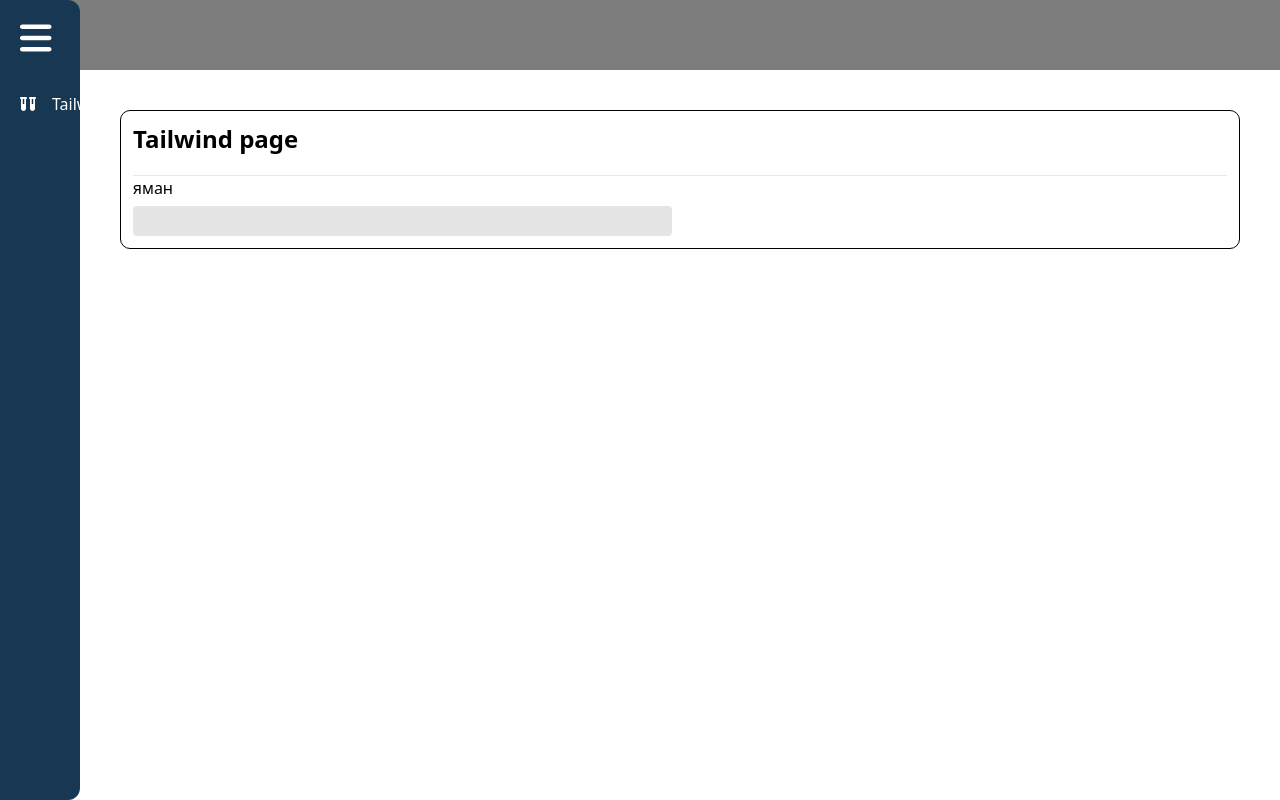
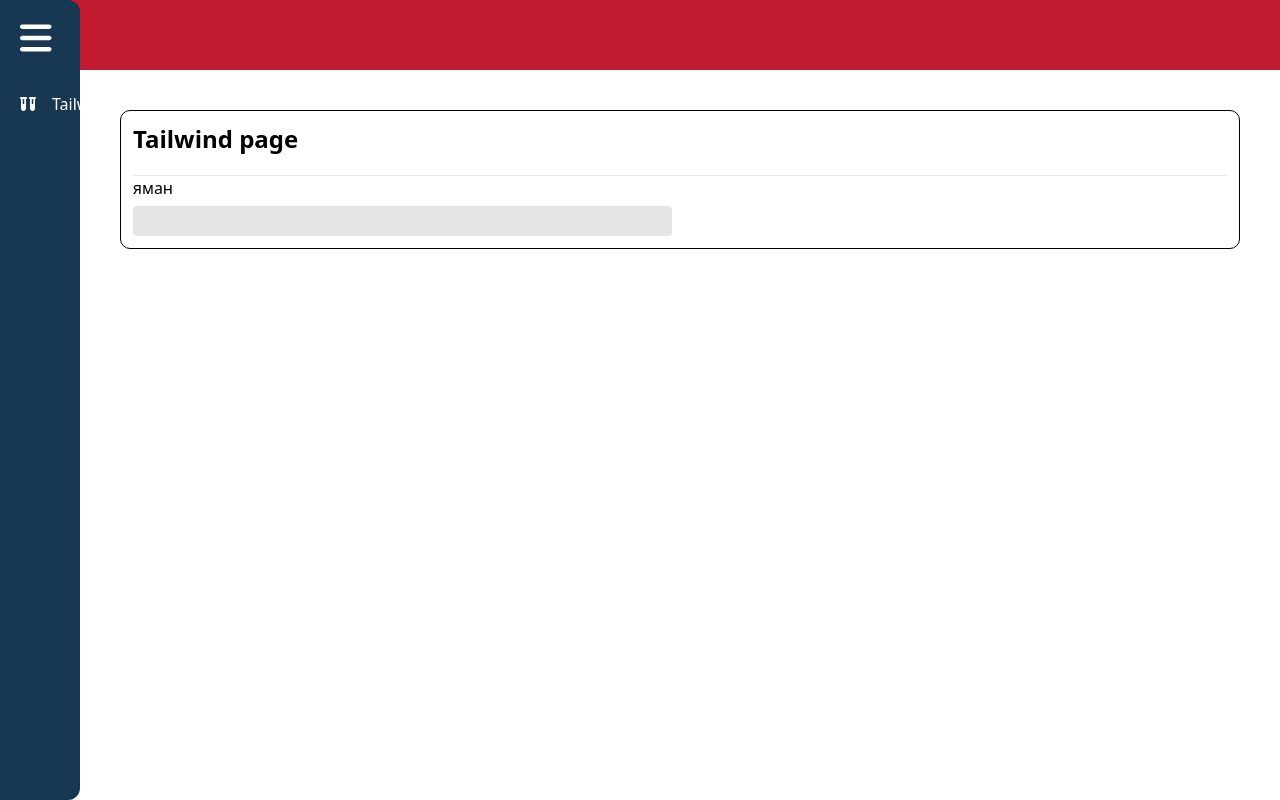
Before and after one commit to bourbakiii/admin-panel, a Vue app: page /tailwind in a window 1280 px wide. Built offline with nearby package versions, Linux system fonts and the light colour scheme.

Commit message:
Control point

```diff
--- a/src/components/Navigation.vue
+++ b/src/components/Navigation.vue
@@ -1,12 +1,3 @@
 <template>
-  <nav class="navigation">
-  </nav>
+  <nav class="navigation h-[70px] bg-red"></nav>
 </template>
-<script setup>
-</script>
-<style lang="scss">
-.navigation {
-  height: 70px;
-  background-color: rgba(125, 125, 125);
-}
-</style>
--- a/tailwind.config.cjs
+++ b/tailwind.config.cjs
@@ -8,7 +8,11 @@ module.exports = {
         extend: {
             colors: {
                 main: 'var(--main)',
-                primary: 'var(--primary)',
+                wihte: 'var(--white)',
+                red: 'var(--red)',
+                grey: 'var(--grey)',
+                yellow: 'var(--yellow)',
+                green: 'var(--green)',
             },
         },
     },
```
